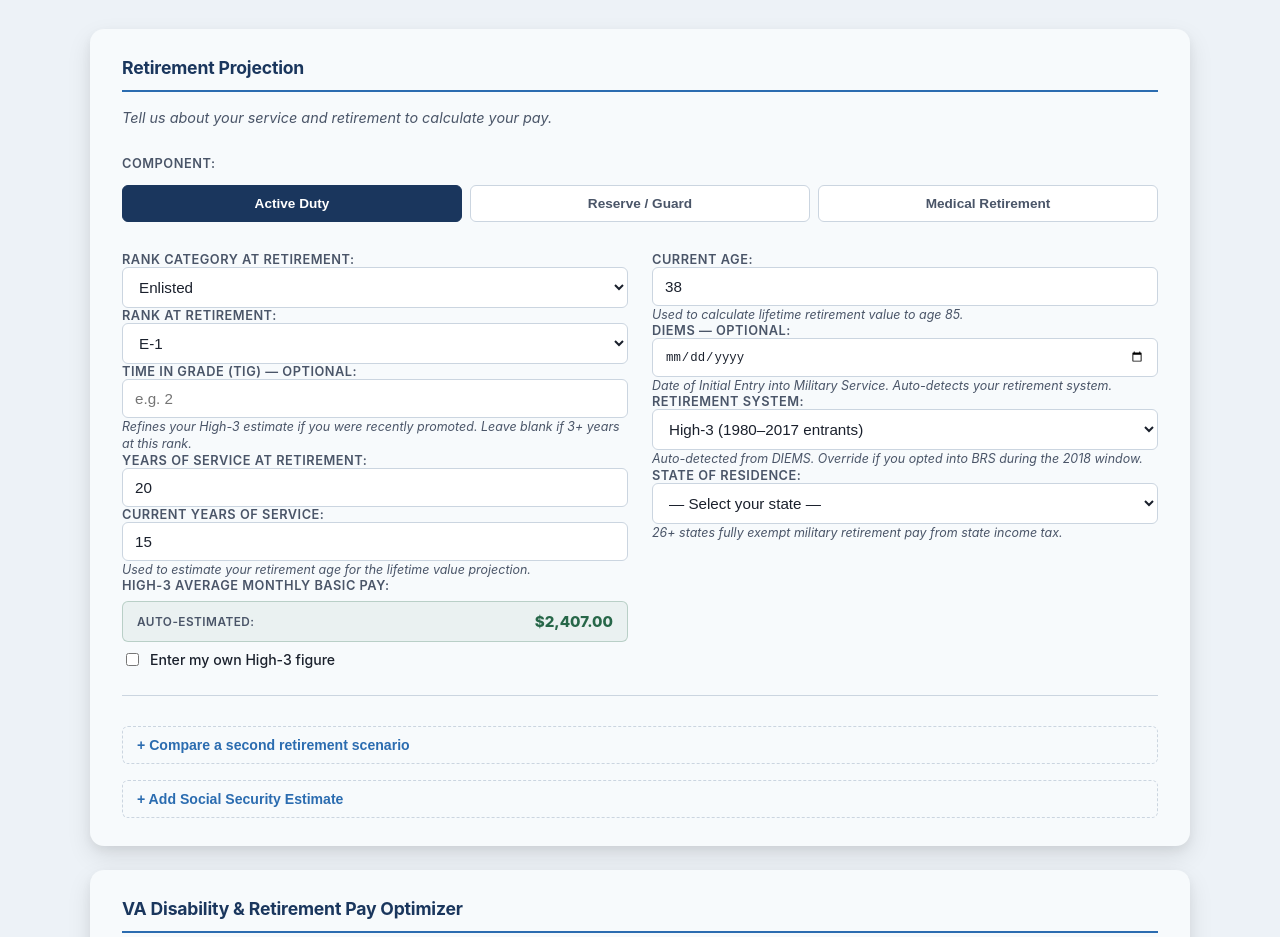
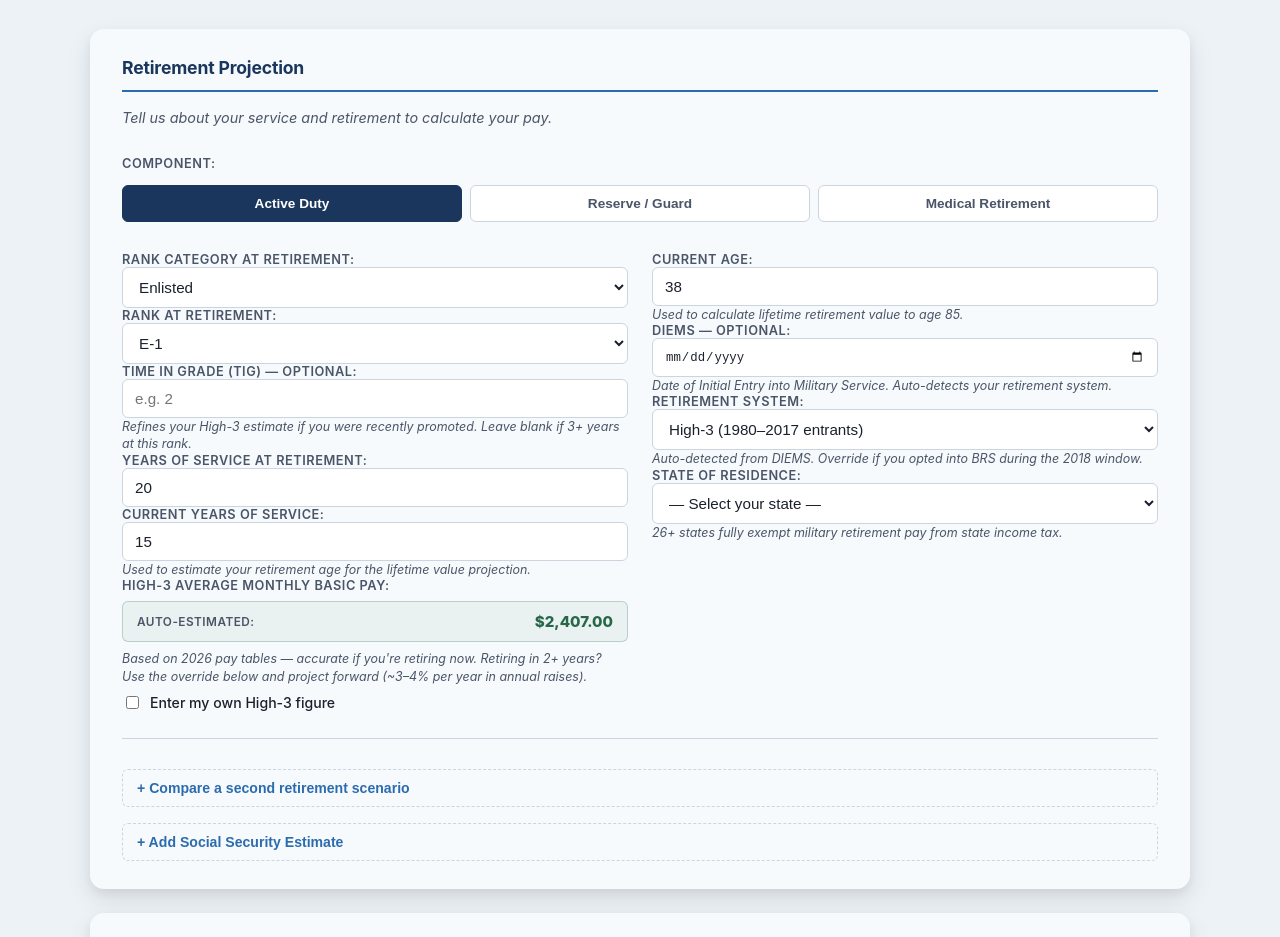
Before and after one commit to zhdizzy/military-retirement-calculator, a plain HTML site: page index.html in a window 1280 px wide. Shown: the part 140-1077 px from the top of the page. Drawn offline with Linux system fonts and the light colour scheme.

Commit message:
Clarify High-3 auto-estimate uses 2026 pay tables, prompt override for future retirees

```diff
--- a/index.html
+++ b/index.html
@@ -94,6 +94,7 @@
                                 <span class="high3-auto-label">Auto-estimated:</span>
                                 <span class="high3-auto-value" id="high3-auto-value">—</span>
                             </div>
+                            <p class="input-hint">Based on 2026 pay tables — accurate if you're retiring now. Retiring in 2+ years? Use the override below and project forward (~3–4% per year in annual raises).</p>
                             <div class="high3-override-row">
                                 <input type="checkbox" id="high3-override-check">
                                 <label for="high3-override-check" class="checkbox-label">Enter my own High-3 figure</label>
```
